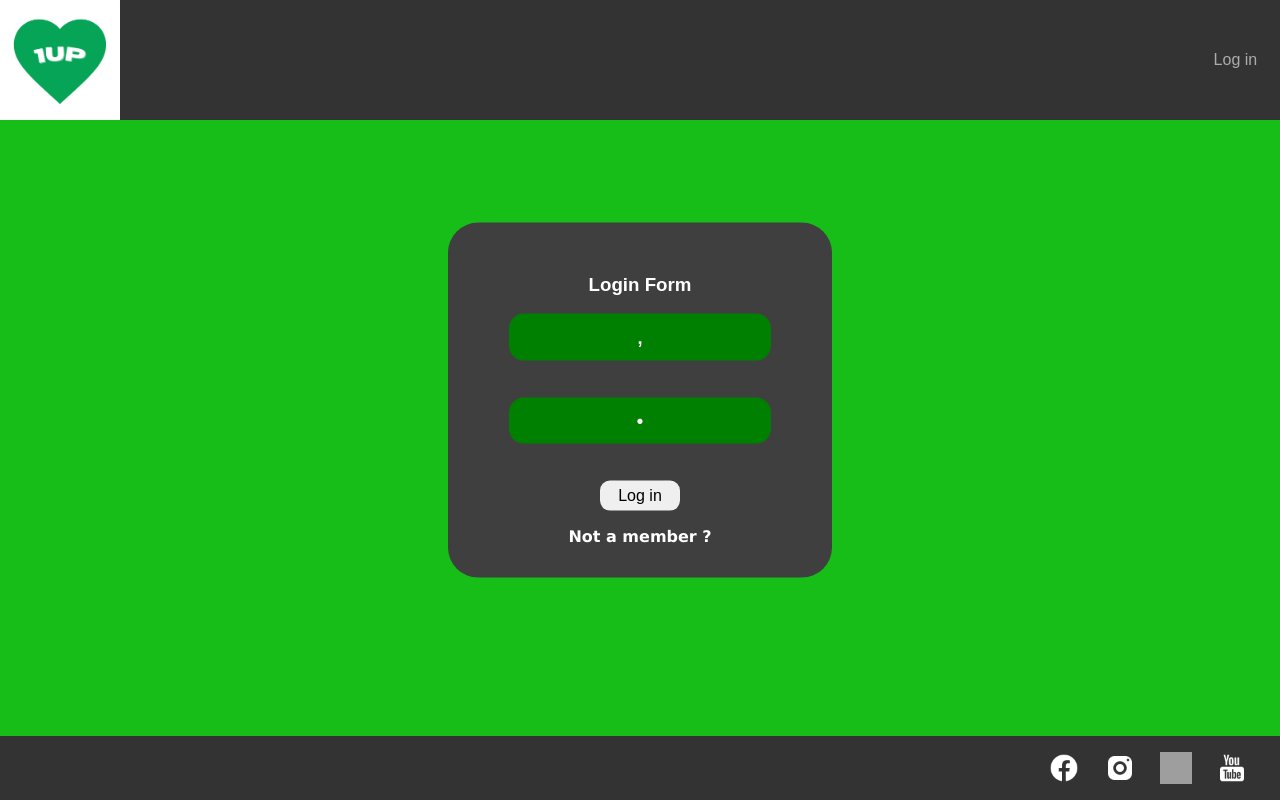
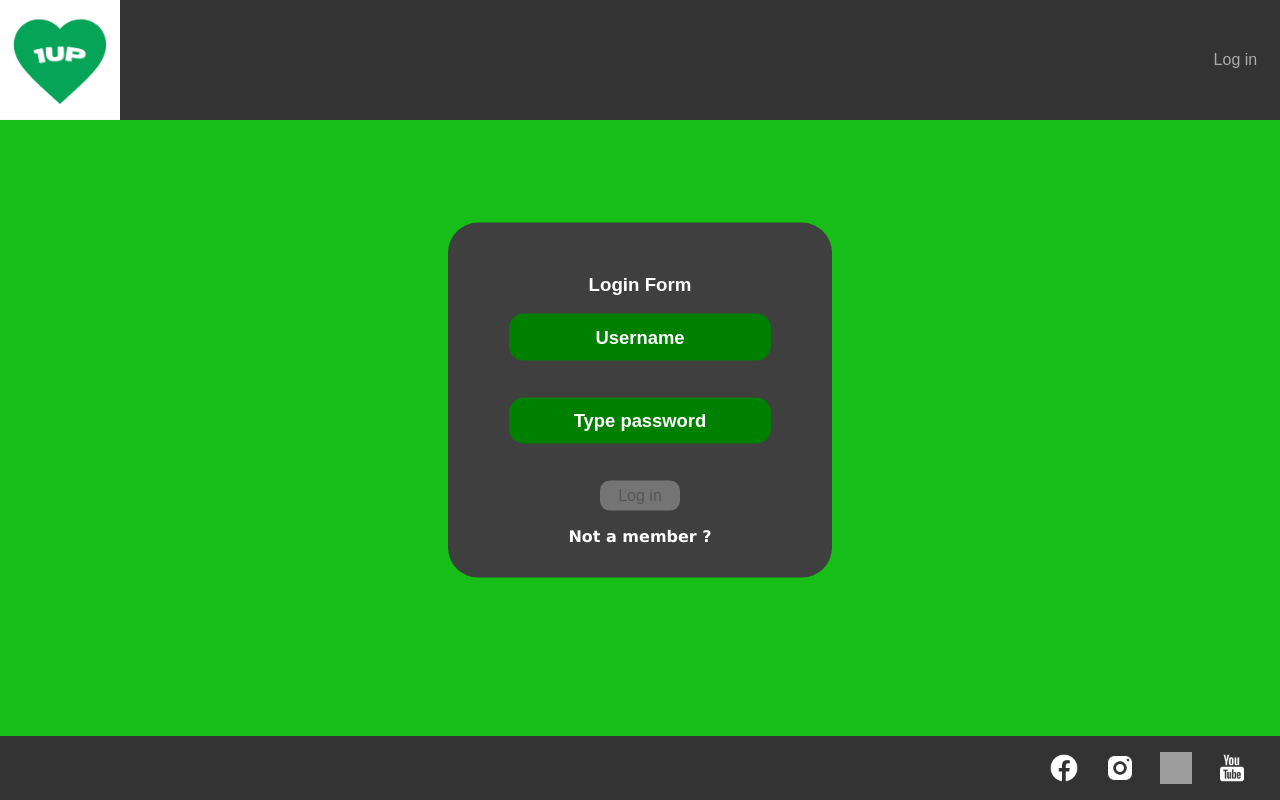
Before and after one commit to GigikerJD/AdvancedWeb_TI610M, a React (Vite) app in the folder one_up/: page /home/login in a window 1280 px wide. Built offline with nearby package versions, Linux system fonts and the light colour scheme; grey boxes are pictures that could not be loaded.

Commit message:
login component update

```diff
--- a/one_up/src/components/Login.jsx
+++ b/one_up/src/components/Login.jsx
@@ -2,17 +2,33 @@ import "../styles/login.css";
 import {Link} from "react-router-dom";
 import { useEffect, useState } from "react";
 import Register from "./Register";
+import Home from "./Home";
 
 const Login = () => {
 
-    const [username, setUsername] = useState(["", ""]);
-    const [password, setPassword] = useState(["", ""]);
+    const [username, setUsername] = useState("");
+    const [password, setPassword] = useState("");
 
     const handleSubmit = (e) => {
         e.preventDefault();
-        console.log("Username : ", username);
-        console.log("Password : ", password);
-    }
+        fetch(`.api/login.php?username=${username}&password=${password}`)
+          .then(response => response.text())
+          .then(data => {
+            console.log(data);
+          })
+          .catch(error => {
+            console.log(error);
+          });
+      };
+
+    useEffect(() => {
+        const logButton = document.getElementById("log-button");
+        const user = document.getElementById("username");
+        const password = document.getElementById("password");
+        if(user.value != "" && password.value != ""){
+          logButton.disabled = false;
+        }else{ logButton.disabled = true;}
+    }, [username, password])
 
     return(
         <>
@@ -33,12 +49,17 @@ const Login = () => {
                     value={password}
                     onChange={(e) => setPassword(e.target.value)}/>
 
-                <button type="button" id="log-button" onClick={handleSubmit}>Log in</button>
+                <button type="button"
+                    name="log-button"
+                    id="log-button"
+                    disabled={true}
+                    onClick={handleSubmit}>
+                        Log in
+                </button>
                 <Link to="/home/register" element={<Register/>} id="log">Not a member ?</Link>
             </form>
         </>
     )
 }
 
-
 export default Login;
--- a/one_up/src/styles/login.css
+++ b/one_up/src/styles/login.css
@@ -53,7 +53,7 @@
   border: none;
   outline: none;
   border-radius: 10px;
-  width: 30%;
+  width: 50%;
   max-width: 80px;
   text-align: center;
   height: 30px;
@@ -63,6 +63,7 @@
 
 .main-form #log-button:hover {
   background-color: #adadad;
+  cursor: pointer;
   letter-spacing: 1px;
 }
 
```
Also changed, not shown: 1 other file (tests, documents, lock files or other folders).
